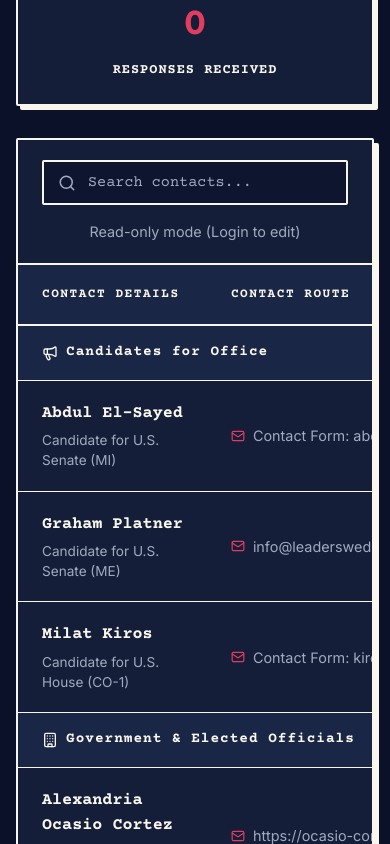
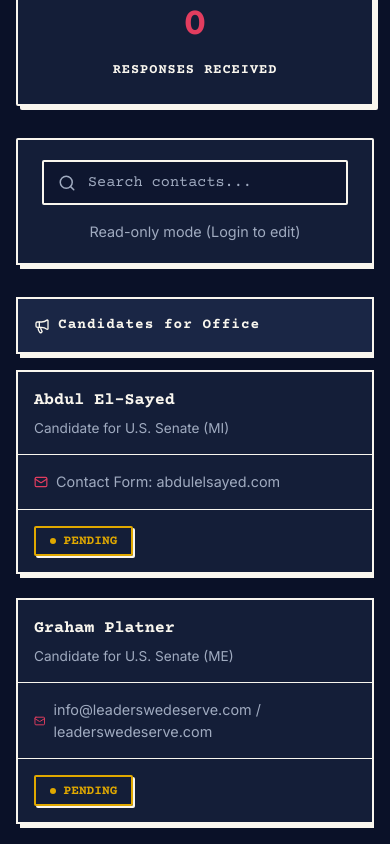
Before and after one commit to howlcipher/redistricting-map-contact, a React (Vite) app: page / in a window 390 px wide. Shown: the part 920-1764 px from the top of the page. Built offline with nearby package versions, Linux system fonts and the light colour scheme.

Commit message:
Convert mobile table into stacked cards for better readability

```diff
--- a/src/index.css
+++ b/src/index.css
@@ -372,15 +372,67 @@ h1, h2, h3, .stat-value, .stat-label, th, .category-row td, .repo-link, .icon-bt
   .controls {
     flex-direction: column;
     gap: 1rem;
+    border: 2px solid var(--card-border);
+    box-shadow: 4px 4px 0 var(--badge-shadow);
+    margin-bottom: 1.5rem;
+    background: var(--card-bg);
   }
 
   .search-wrapper {
     max-width: 100%;
   }
 
+  .table-container {
+    background: transparent;
+    border: none;
+    box-shadow: none;
+  }
+
   .data-table {
     display: block;
-    overflow-x: auto;
+  }
+
+  .data-table thead {
+    display: none;
+  }
+
+  .data-table tbody, .data-table tr, .data-table td {
+    display: block;
+    width: 100%;
+  }
+
+  .data-table tr {
+    margin-bottom: 1.5rem;
+    border: 2px solid var(--card-border);
+    box-shadow: 4px 4px 0 var(--badge-shadow);
+    background: var(--card-bg);
+  }
+
+  .data-table tr.category-row {
+    border: none;
+    box-shadow: none;
+    background: transparent;
+    margin-bottom: 1rem;
+    margin-top: 2rem;
+  }
+
+  .data-table tr.category-row td {
+    border: 2px solid var(--card-border);
+    box-shadow: 4px 4px 0 var(--badge-shadow);
+    justify-content: center;
+  }
+
+  .data-table td {
+    padding: 1rem;
+    text-align: left;
+    border-bottom: 1px solid var(--card-border);
+    display: flex;
+    flex-direction: column;
+    align-items: flex-start;
+  }
+
+  .data-table td:last-child {
+    border-bottom: none;
   }
 }
 
```
